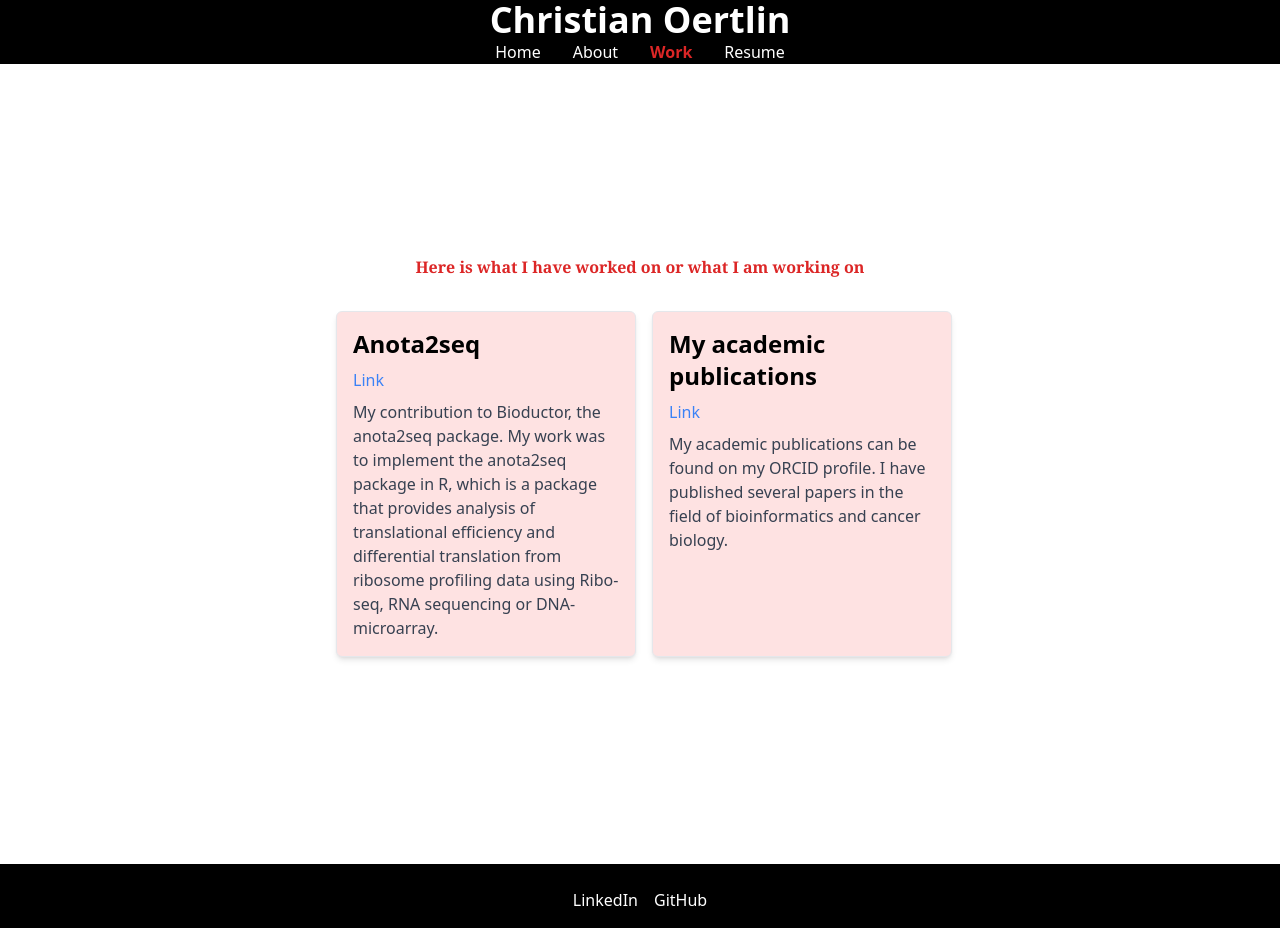
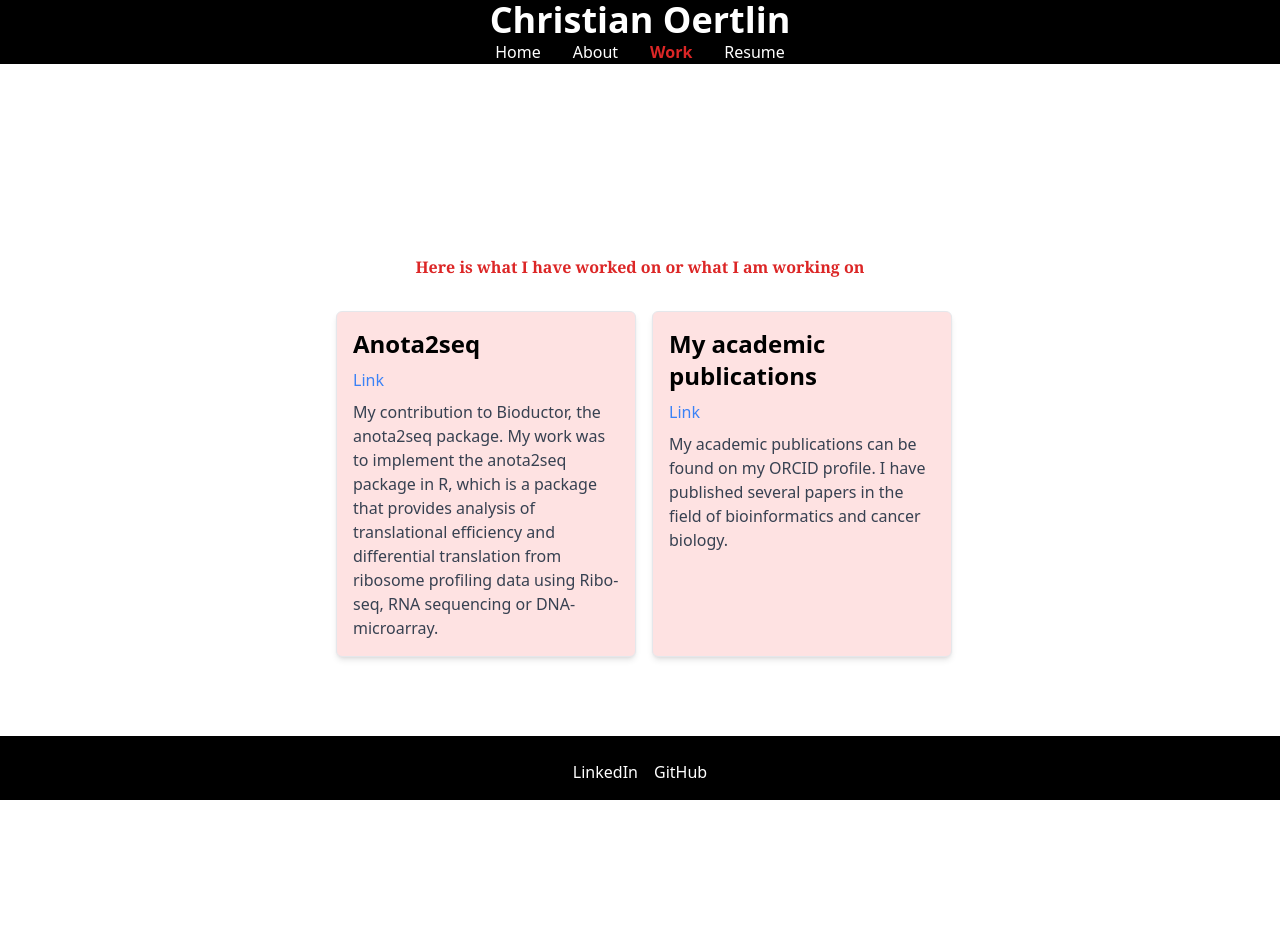
Before and after one commit to ChrOertlin/personal-website, a React (Vite) app: page /work in a window 1280 px wide. After the commit the page ends 864 px from the top, so only its background shows below. Built offline with nearby package versions, Linux system fonts and the light colour scheme.

Commit message:
chore: fix header and footer

```diff
--- a/src/App.tsx
+++ b/src/App.tsx
@@ -10,7 +10,7 @@ import Resume from './pages/Resume';
 
 function App() {
   return (
-    <div className="min-h-sreen w-full flex flex-col sm:flex-row">
+    <div className="min-h-sreen w-full flex flex-col sm:flex-row pt-16">
       <Header />
       <Routes>
         <Route path="/" element={<Landing />} />
--- a/src/components/Footer/Footer.tsx
+++ b/src/components/Footer/Footer.tsx
@@ -1,6 +1,6 @@
 function Footer() {
   return (
-    <footer className="bg-black flex items-center justify-center py-4 relative z-10">
+    <footer className="bg-black flex items-center justify-center py-4 fixed bottom-0 w-full z-10">
     <div className="container mx-auto text-center">
       <div className="flex justify-center space-x-4 mt-2">
         <a href="https://se.linkedin.com/in/christian-oertlin-phd-96828993" className="text-white hover:text-red-600 hover:font-bold">
--- a/src/components/Header/Header.tsx
+++ b/src/components/Header/Header.tsx
@@ -2,7 +2,7 @@ import React from 'react';
 import NavBar from '../NavBar/NavBar.tsx';
 const Header: React.FC = () => {
   return (
-    <header className='bg-black h-35'>
+    <header className='bg-black h-16 fixed top-0 w-full z-10'>
       <div className='flex flex-wrap justify-center items-center mx-auto max-w-screen-lg'>
         <h1 className='text-4xl text-white font-bold'>Christian Oertlin</h1>
       </div>
```
